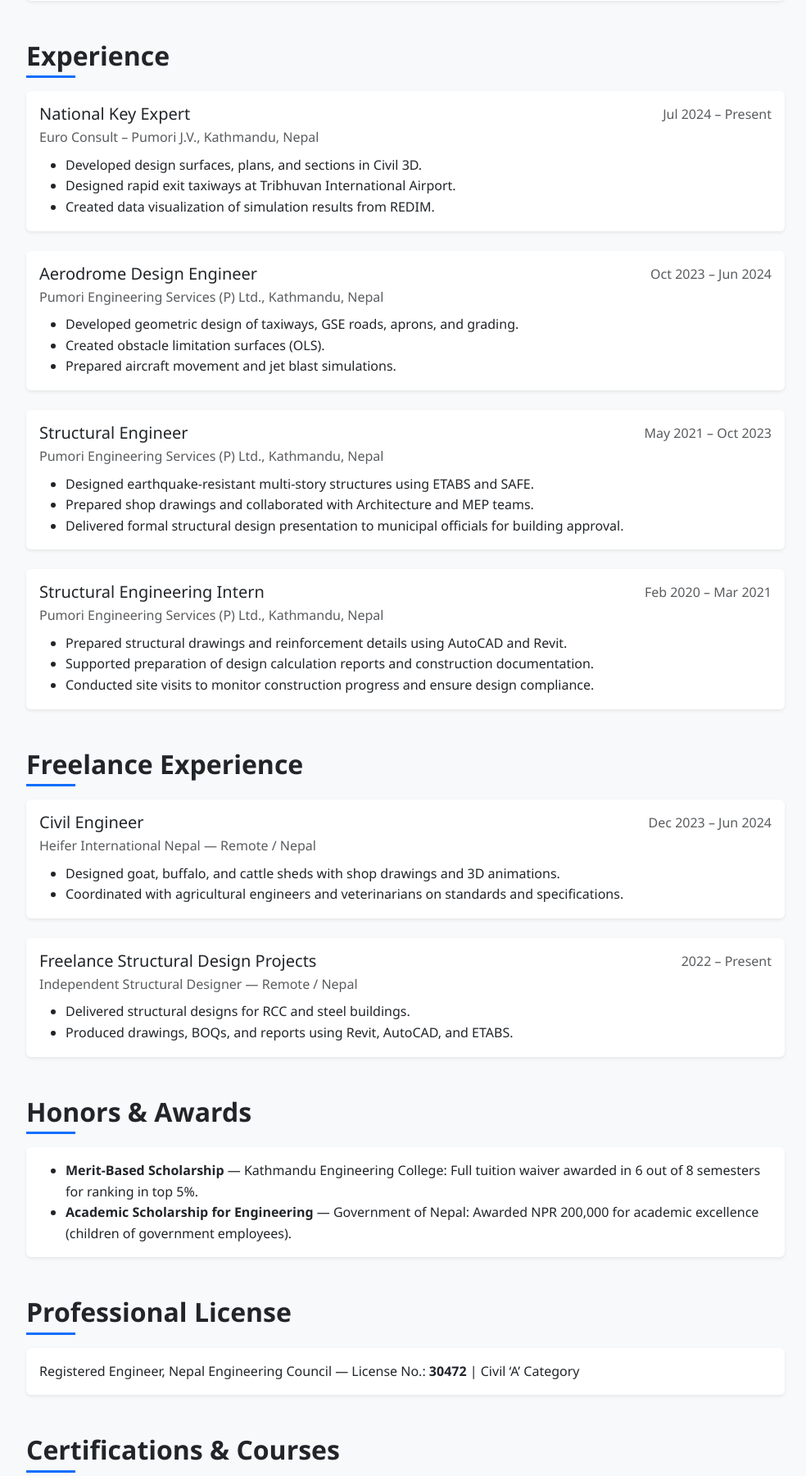
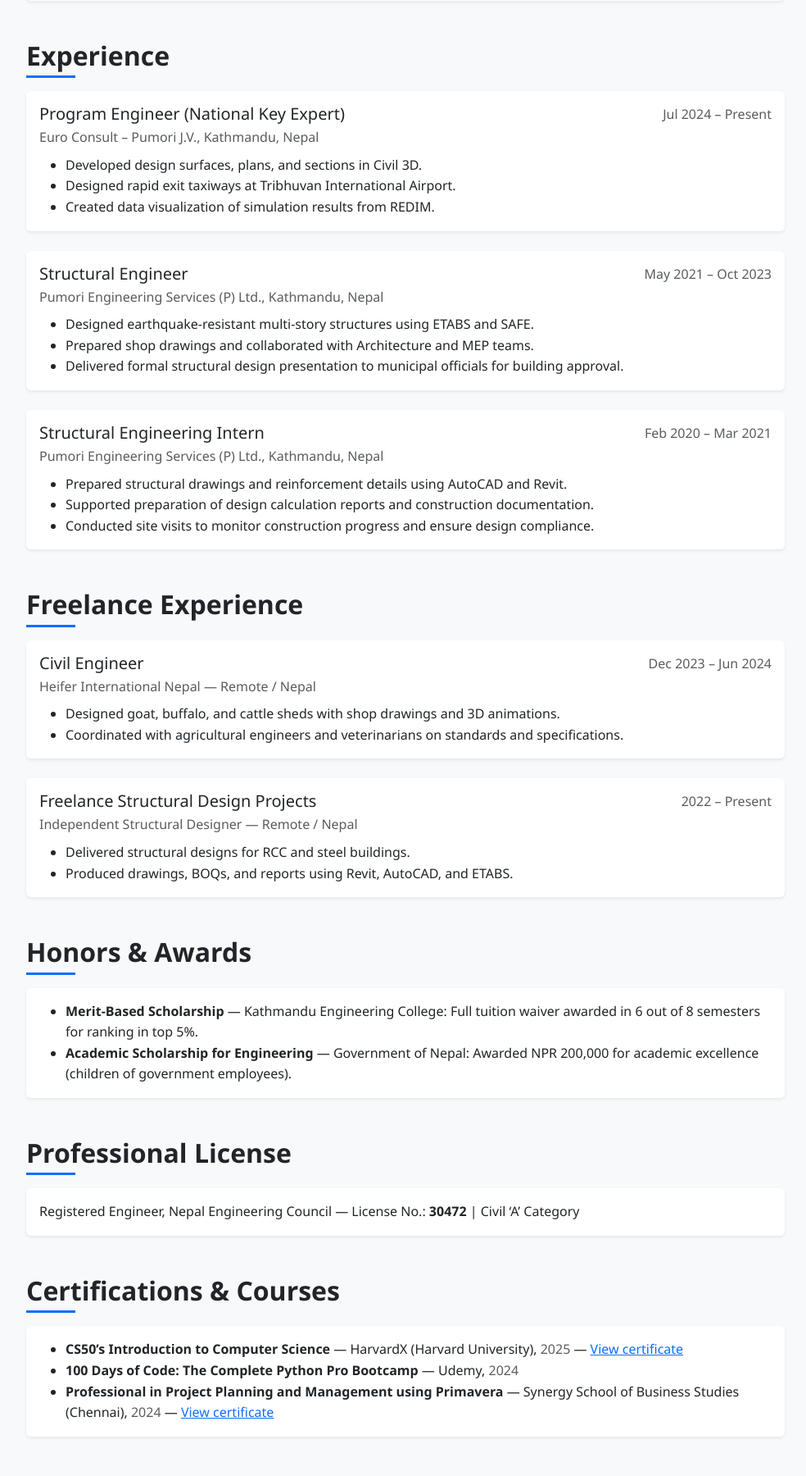
Before and after one commit to bikalpghimire/My-Website, a Flask app: page /resume in a window 1280 px wide. Shown: the part 1247-3047 px from the top of the page at 82% size, without its empty margins (145-1129 px from the left). Run offline with Flask 3, Linux system fonts and the light colour scheme; some libraries are stand-ins or nearby versions.

Commit message:
updated cv

```diff
--- a/templates/resume.html
+++ b/templates/resume.html
@@ -95,7 +95,7 @@
         <div class="card border-0 shadow-sm mb-4">
           <div class="card-body">
             <div class="d-flex justify-content-between align-items-start flex-wrap">
-              <h3 class="h5 mb-1">National Key Expert</h3>
+              <h3 class="h5 mb-1">Program Engineer (National Key Expert)</h3>
               <span class="text-muted">Jul 2024 – Present</span>
             </div>
             <p class="text-muted mb-2">Euro Consult – Pumori J.V., Kathmandu, Nepal</p>
@@ -107,20 +107,6 @@
           </div>
         </div>
 
-        <div class="card border-0 shadow-sm mb-4">
-          <div class="card-body">
-            <div class="d-flex justify-content-between align-items-start flex-wrap">
-              <h3 class="h5 mb-1">Aerodrome Design Engineer</h3>
-              <span class="text-muted">Oct 2023 – Jun 2024</span>
-            </div>
-            <p class="text-muted mb-2">Pumori Engineering Services (P) Ltd., Kathmandu, Nepal</p>
-            <ul class="mb-0">
-              <li>Developed geometric design of taxiways, GSE roads, aprons, and grading.</li>
-              <li>Created obstacle limitation surfaces (OLS).</li>
-              <li>Prepared aircraft movement and jet blast simulations.</li>
-            </ul>
-          </div>
-        </div>
 
         <div class="card border-0 shadow-sm mb-4">
           <div class="card-body">
```
Also changed, not shown: 1 other file.
